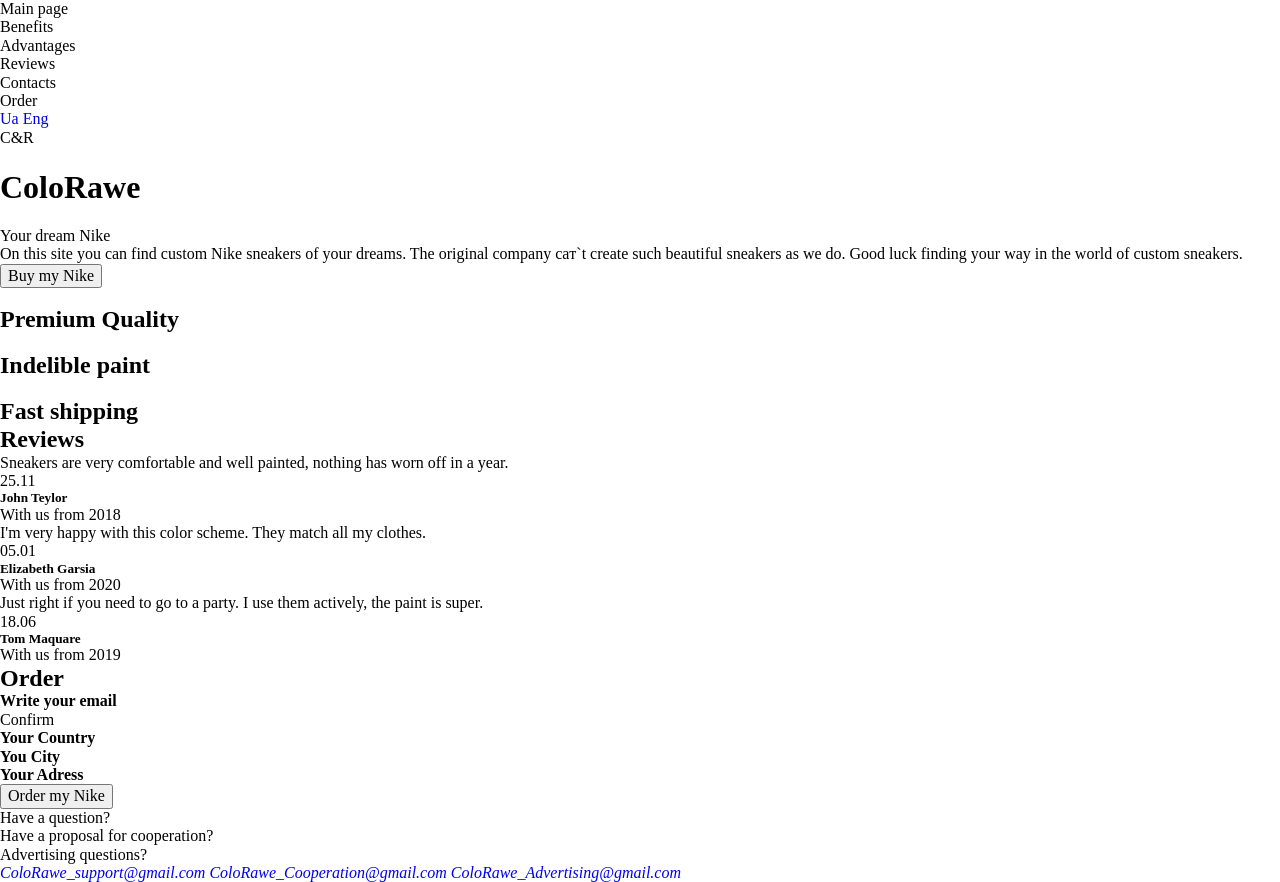
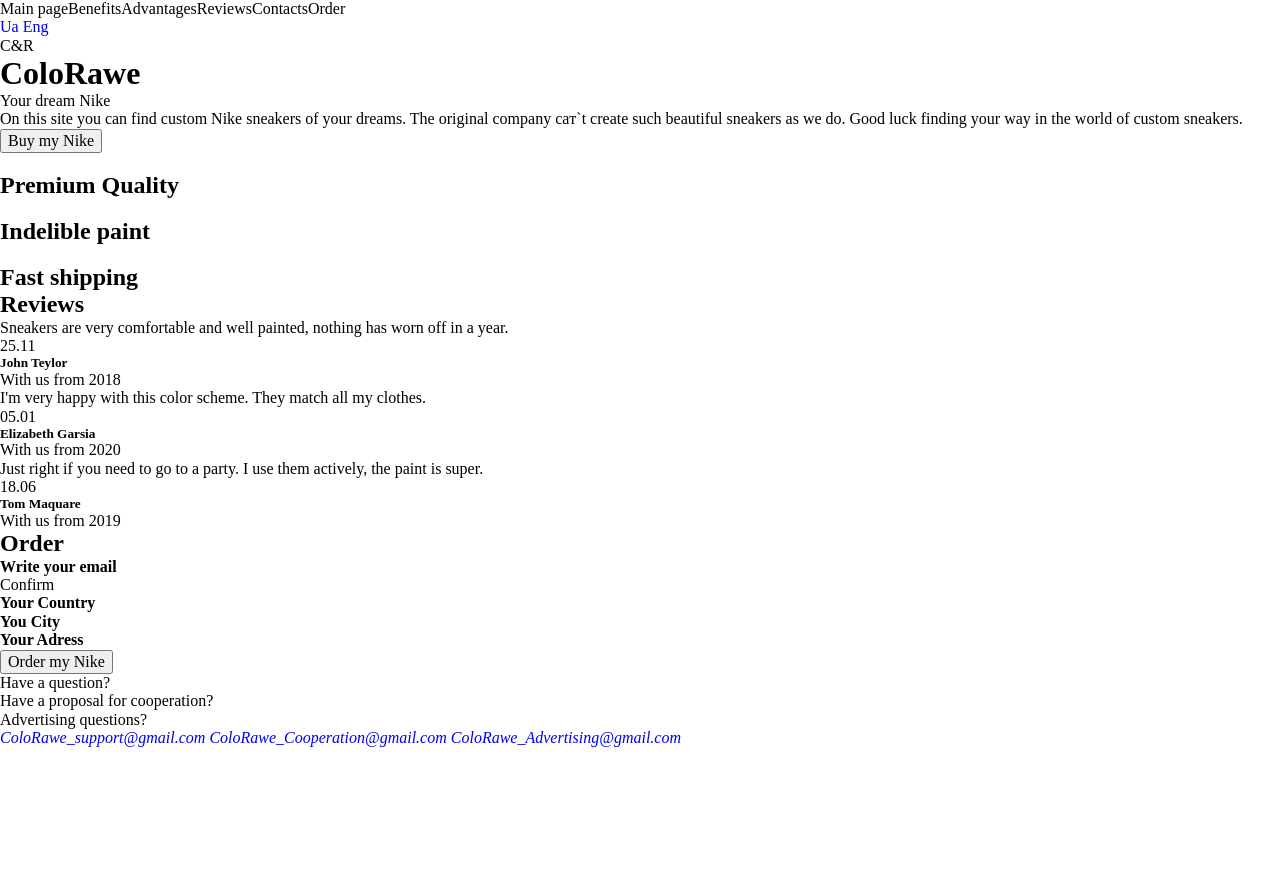
Before and after one commit to DmutroKhludov/project, a plain HTML site: page index.html in a window 1280 px wide. After the commit the page ends 800 px from the top, so only its background shows below. Drawn offline with nearby package versions, Linux system fonts and the light colour scheme.

Commit message:
додав код

```diff
--- a/css/style.css
+++ b/css/style.css
@@ -0,0 +1,29 @@
+:root{
+   --header-color: #012D63;
+   --Buy-color: #8E32C6;
+   --text-colo: #FFFFFF;
+   --header-black-color: #C7C7C7;
+   --order-color: #959595;
+   --ua-color: #DCDCDC;
+   --time-color: #D8D8D8;
+}
+::after,
+::before{
+   box-sizing:border-box ;
+}
+h1, h2, h3, h4, h5, h6, p {
+   margin-bottom: 0;
+   margin-top: 0;
+}
+ul, ol {
+   list-style: none;
+   margin: 0;
+   padding: 0;
+}
+.ul-items{
+    justify-content: space-between;
+    align-items: center;
+}
+.header-list{
+  display: flex;
+}
--- a/index.html
+++ b/index.html
@@ -17,12 +17,12 @@
             <nav class="nav-list">
                 <ul class="header-list">
                     <li><a href="index.html"></a></li>
-                    <li>Main page</li>
-                    <li>Benefits</li>
-                    <li>Advantages</li>
-                    <li>Reviews</li>
-                    <li>Contacts</li>
-                    <li>Order</li>
+                    <li class="ul-items">Main page</li>
+                    <li class="ul-items">Benefits</li>
+                    <li class="ul-items">Advantages</li>
+                    <li class="ul-items">Reviews</li>
+                    <li class="ul-items">Contacts</li>
+                    <li class="ul-items">Order</li>
                 </ul>
             </nav>
             <ul class="language-list">
```
